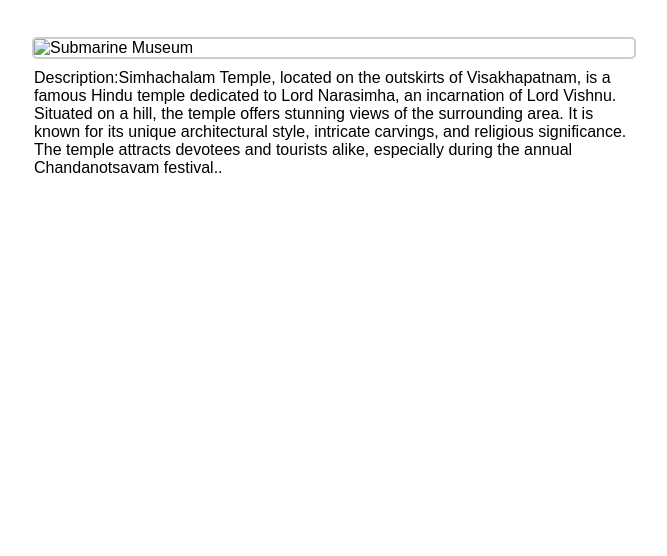
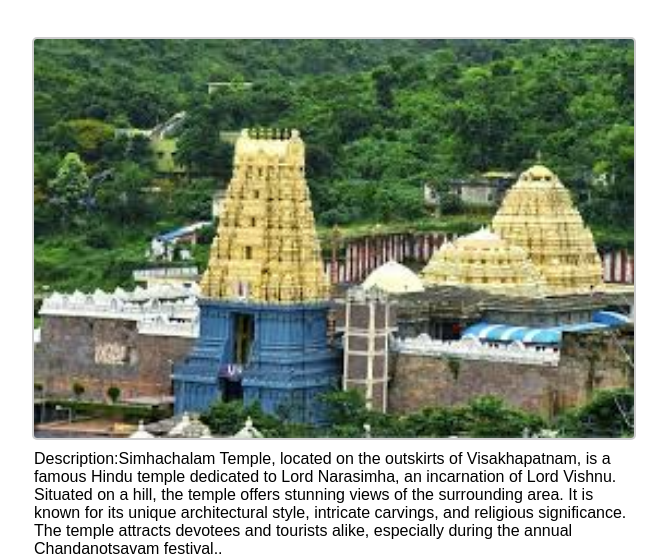
Before and after one commit to Tulasi4394/Tulasi3.github.io, a plain HTML site: page index.html in a window 1280 px wide. Shown: the part 1721-2277 px from the top of the page, without its empty margins (306-973 px from the left). Before the commit the page ends 1928 px from the top, so only its background shows below. Drawn offline with Linux system fonts and the light colour scheme.

Commit message:
Update index.html

```diff
--- a/index.html
+++ b/index.html
@@ -86,7 +86,7 @@
         </div>
 
         <div class="image-container">
-            <img src="" alt="Submarine Museum">
+            <img src="https://raw.githubusercontent.com/Tulasi4394/Tulasi3.github.io/refs/heads/main/images%20(9).jpeg" alt="Submarine Museum">
             <p>Description:Simhachalam Temple, located on the outskirts of Visakhapatnam, is a famous Hindu temple dedicated to Lord Narasimha, an incarnation of Lord Vishnu. Situated on a hill, the temple offers stunning views of the surrounding area. It is known for its unique architectural style, intricate carvings, and religious significance. The temple attracts devotees and tourists alike, especially during the annual Chandanotsavam festival..</p>
         </div>
     </div>
```
